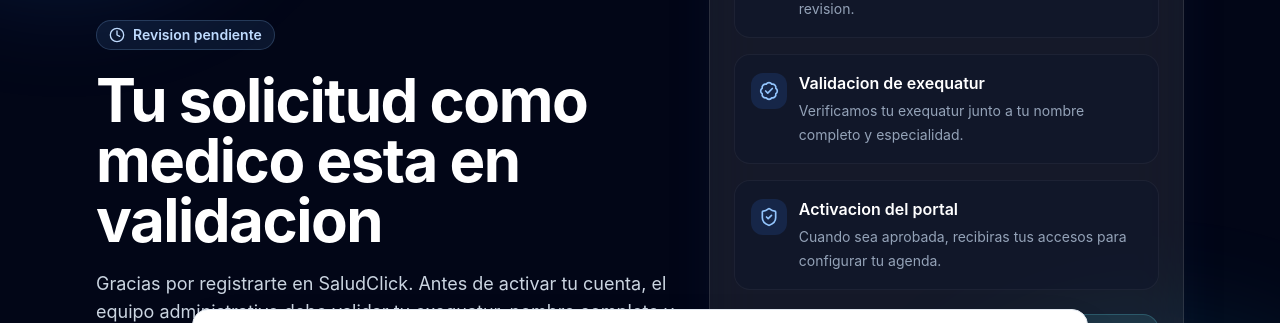
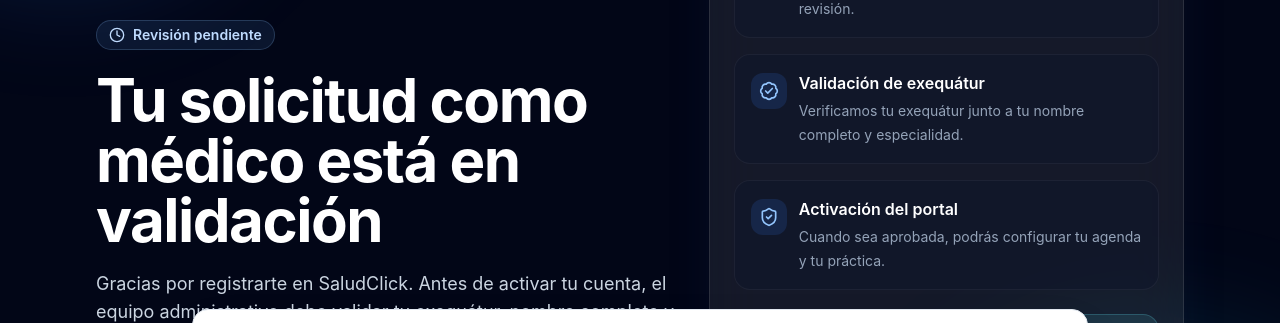
Before and after one commit to perspective0/SaludCLick, a Next.js app in the folder frontend/: page /doctor/pending-approval in a window 1280 px wide. Shown: the part 289-612 px from the top of the page. Built offline with nearby package versions, Linux system fonts and the light colour scheme; no server answers.

Commit message:
fix pending doctor login and theme translation

```diff
--- a/frontend/app/doctor/pending-approval/page.tsx
+++ b/frontend/app/doctor/pending-approval/page.tsx
@@ -2,6 +2,7 @@
 
 import Image from 'next/image';
 import Link from 'next/link';
+import { useI18n } from '@/i18n';
 import {
   ArrowRight,
   BadgeCheck,
@@ -14,26 +15,15 @@ import {
   Stethoscope,
 } from 'lucide-react';
 
-const steps = [
-  {
-    title: 'Solicitud recibida',
-    text: 'Tus datos profesionales quedaron registrados para revision.',
-    icon: FileSearch,
-  },
-  {
-    title: 'Validacion de exequatur',
-    text: 'Verificamos tu exequatur junto a tu nombre completo y especialidad.',
-    icon: BadgeCheck,
-  },
-  {
-    title: 'Activacion del portal',
-    text: 'Cuando sea aprobada, recibiras tus accesos para configurar tu agenda.',
-    icon: ShieldCheck,
-  },
-];
-
 export default function DoctorPendingApprovalPage() {
+  const { locale } = useI18n();
+  const en = locale === 'en';
   const loginToProfile = '/login?redirect=%2Fdoctor%2Fprofile';
+  const steps = [
+    { title: en ? 'Request received' : 'Solicitud recibida', text: en ? 'Your professional information is registered for review.' : 'Tus datos profesionales quedaron registrados para revisión.', icon: FileSearch },
+    { title: en ? 'License validation' : 'Validación de exequátur', text: en ? 'We verify your license with your full name and specialty.' : 'Verificamos tu exequátur junto a tu nombre completo y especialidad.', icon: BadgeCheck },
+    { title: en ? 'Portal activation' : 'Activación del portal', text: en ? 'Once approved, you can configure your schedule and practice.' : 'Cuando sea aprobada, podrás configurar tu agenda y tu práctica.', icon: ShieldCheck },
+  ];
 
   return (
     <main className="relative min-h-screen overflow-hidden bg-slate-950 text-white">
@@ -55,7 +45,7 @@ export default function DoctorPendingApprovalPage() {
             href={loginToProfile}
             className="inline-flex h-10 items-center rounded-xl border border-white/15 bg-white/10 px-4 text-sm font-semibold text-white backdrop-blur hover:bg-white/15"
           >
-            Iniciar sesion
+            {en ? 'Sign in' : 'Iniciar sesión'}
           </Link>
         </header>
 
@@ -63,13 +53,13 @@ export default function DoctorPendingApprovalPage() {
           <div className="relative">
             <div className="mb-5 inline-flex items-center gap-2 rounded-full border border-blue-300/20 bg-blue-400/10 px-3 py-1 text-sm font-semibold text-blue-200">
               <Clock className="h-4 w-4" />
-              Revision pendiente
+              {en ? 'Review pending' : 'Revisión pendiente'}
             </div>
             <h1 className="max-w-3xl text-4xl font-bold tracking-tight text-white md:text-6xl">
-              Tu solicitud como medico esta en validacion
+              {en ? 'Your doctor application is under review' : 'Tu solicitud como médico está en validación'}
             </h1>
             <p className="mt-5 max-w-2xl text-base leading-7 text-slate-300 md:text-lg">
-              Gracias por registrarte en SaludClick. Antes de activar tu cuenta, el equipo administrativo debe validar tu exequatur, nombre completo y datos profesionales.
+              {en ? 'Thanks for joining SaludClick. Before activating your account, our team must validate your license, full name, and professional information.' : 'Gracias por registrarte en SaludClick. Antes de activar tu cuenta, el equipo administrativo debe validar tu exequátur, nombre completo y datos profesionales.'}
             </p>
 
             <div className="mt-8 flex flex-col gap-3 sm:flex-row">
@@ -77,14 +67,14 @@ export default function DoctorPendingApprovalPage() {
                 href={loginToProfile}
                 className="inline-flex h-12 items-center justify-center gap-2 rounded-xl bg-blue-600 px-5 text-sm font-bold text-white shadow-sm hover:bg-blue-700"
               >
-                Completar mi perfil
+                {en ? 'Complete my profile' : 'Completar mi perfil'}
                 <ArrowRight className="h-4 w-4" />
               </Link>
               <Link
                 href="/register?type=doctor"
                 className="inline-flex h-12 items-center justify-center rounded-xl border border-white/15 bg-white/10 px-5 text-sm font-bold text-white hover:bg-white/15"
               >
-                Enviar otra solicitud
+                {en ? 'Submit another request' : 'Enviar otra solicitud'}
               </Link>
             </div>
           </div>
@@ -95,8 +85,8 @@ export default function DoctorPendingApprovalPage() {
                 <Stethoscope className="h-6 w-6" />
               </div>
               <div>
-                <h2 className="text-lg font-bold text-white">Proceso de aprobacion</h2>
-                <p className="text-sm text-slate-400">Normalmente se revisa por orden de llegada.</p>
+                <h2 className="text-lg font-bold text-white">{en ? 'Approval process' : 'Proceso de aprobación'}</h2>
+                <p className="text-sm text-slate-400">{en ? 'Requests are normally reviewed in the order received.' : 'Normalmente se revisa por orden de llegada.'}</p>
               </div>
             </div>
 
@@ -120,15 +110,15 @@ export default function DoctorPendingApprovalPage() {
             <Link href={loginToProfile} className="mt-6 flex items-center gap-3 rounded-2xl border border-cyan-300/20 bg-cyan-300/10 p-4 text-left hover:bg-cyan-300/15">
               <FileCheck className="h-6 w-6 shrink-0 text-cyan-300" />
               <span>
-                <span className="flex items-center gap-2 font-semibold text-cyan-100">Completa tus datos profesionales <Sparkles className="h-4 w-4" /></span>
-                <span className="mt-1 block text-sm leading-6 text-cyan-100/70">Inicia sesión con Google y adjunta los documentos que faltan.</span>
+                <span className="flex items-center gap-2 font-semibold text-cyan-100">{en ? 'Complete your professional information' : 'Completa tus datos profesionales'} <Sparkles className="h-4 w-4" /></span>
+                <span className="mt-1 block text-sm leading-6 text-cyan-100/70">{en ? 'Sign in with Google and upload any missing documents.' : 'Inicia sesión con Google y adjunta los documentos que faltan.'}</span>
               </span>
             </Link>
 
             <div className="mt-6 rounded-2xl border border-amber-300/20 bg-amber-300/10 p-4">
-              <p className="text-sm font-semibold text-amber-100">Revisa tu correo</p>
+              <p className="text-sm font-semibold text-amber-100">{en ? 'Check your email' : 'Revisa tu correo'}</p>
               <p className="mt-1 text-sm leading-6 text-amber-100/75">
-                Si necesitamos confirmar algun dato, te contactaremos por el email o telefono indicado en el registro.
+                {en ? 'If we need to confirm any information, we will contact you through the email or phone number provided during registration.' : 'Si necesitamos confirmar algún dato, te contactaremos por el email o teléfono indicado en el registro.'}
               </p>
             </div>
 
@@ -137,7 +127,7 @@ export default function DoctorPendingApprovalPage() {
               className="mt-5 inline-flex items-center gap-2 text-sm font-semibold text-cyan-300 hover:underline"
             >
               <Mail className="h-4 w-4" />
-              Contactar administracion
+              {en ? 'Contact administration' : 'Contactar administración'}
             </a>
           </aside>
         </div>
```
Also changed, not shown: 1 other file (tests, documents, lock files or other folders).
